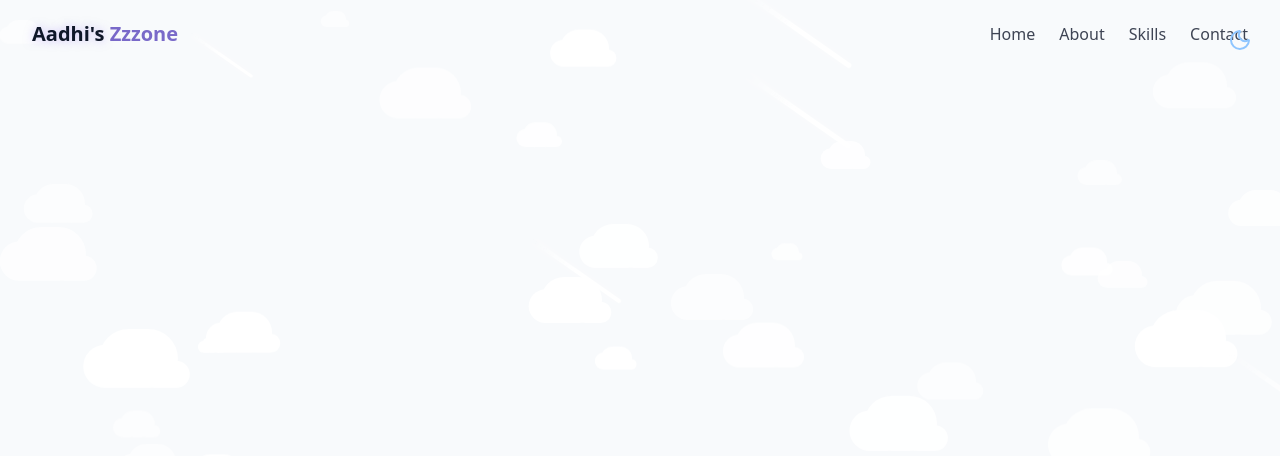
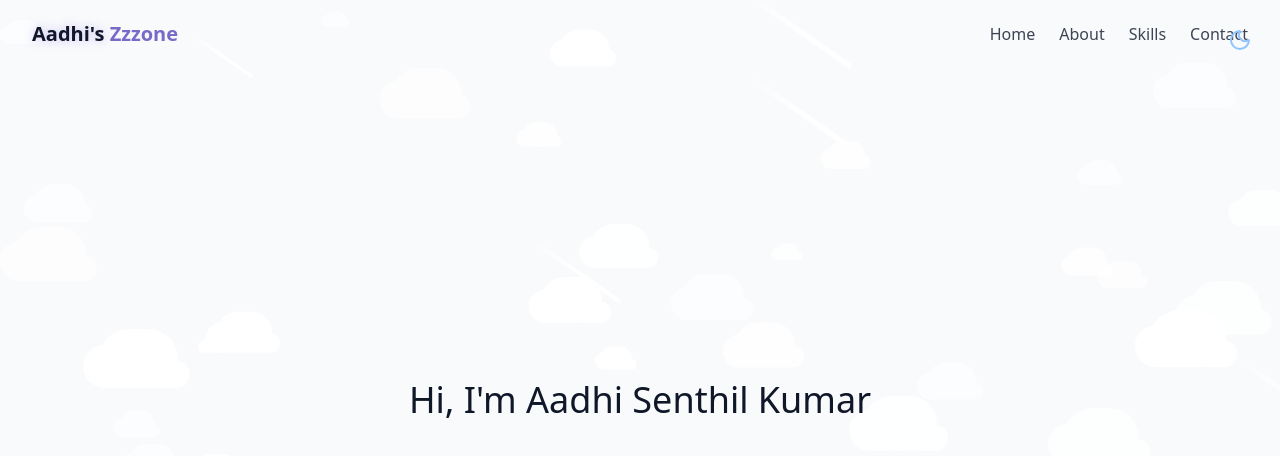
Before and after one commit to asenszn12/trainee_app, a React (Vite) app in the folder trainee-app/: page / in a window 1280 px wide. Shown: the top 456 px of the page. Built offline with nearby package versions, Linux system fonts and the light colour scheme.

Commit message:
making foundation for hero section

```diff
--- a/trainee-app/src/components/Hero.jsx
+++ b/trainee-app/src/components/Hero.jsx
@@ -1,6 +1,20 @@
 
 export const HeroSection = () => {
-    return <section>
+    return <section id="hero"
+    className="relative min-h-screen flex flex-col items-center justify-center px-4"
+    >
+        <div className="container max-w-4xl mx-auto text-center z-10">
+            <div className="space-y-6">
+                <h1 className="text-4xl">
+                    <span>Hi, I'm</span>
+                    <span> Aadhi </span>
+                    <span> Senthil Kumar</span>
+                </h1>
+
+            </div>
+
+        </div>
+
 
     </section>
 }
```
